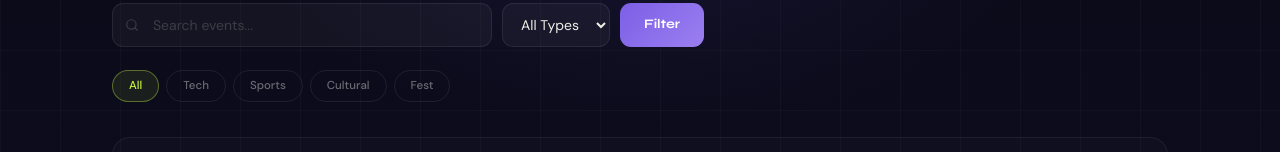
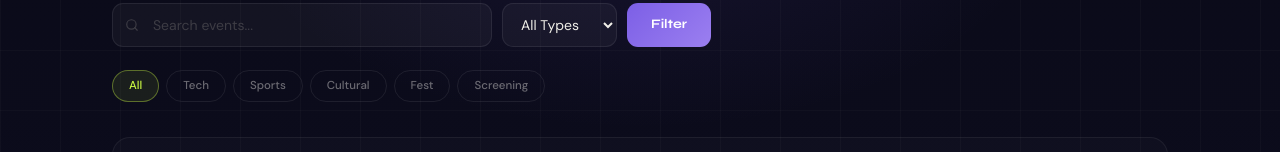
Before and after one commit to vivekbaghela189/CampusHub, a Next.js app: page /events in a window 1280 px wide. Shown: the part 315-467 px from the top of the page. Built offline with nearby package versions, Linux system fonts and the light colour scheme; no server answers; the database is empty.

Commit message:
Add Screening to event filters

```diff
--- a/src/app/(public)/events/page.tsx
+++ b/src/app/(public)/events/page.tsx
@@ -215,6 +215,7 @@ export default async function EventsPage({
               <option value="SPORTS">Sports</option>
               <option value="CULTURAL">Cultural</option>
               <option value="FEST">Fest</option>
+              <option value="SCREENING">Screening</option>
             </select>
 
             {/* Submit */}
@@ -257,6 +258,7 @@ export default async function EventsPage({
               { label:"Sports",   val:"SPORTS",   color:"#42e8a0", bg:"rgba(66,232,160,0.10)",  border:"rgba(66,232,160,0.38)"  },
               { label:"Cultural", val:"CULTURAL", color:"#c084fc", bg:"rgba(192,132,252,0.10)", border:"rgba(192,132,252,0.38)" },
               { label:"Fest",     val:"FEST",     color:"#ffb940", bg:"rgba(255,185,64,0.10)",  border:"rgba(255,185,64,0.38)"  },
+              { label:"Screening", val:"SCREENING", color:"#9b7ff0", bg:"rgba(155,127,240,0.10)", border:"rgba(155,127,240,0.38)" },
             ].map((p) => {
               const isActive = type === p.val || (p.val === "" && !type)
               const href = p.val
```
